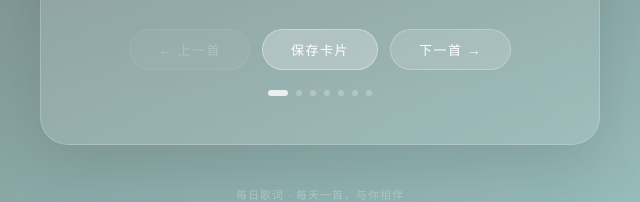
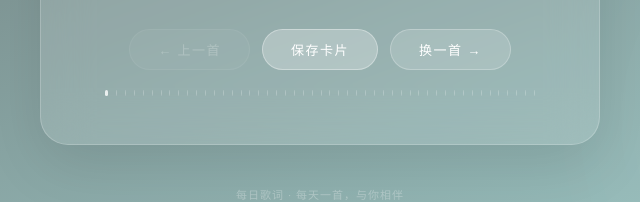
Before and after one commit to pavelwu-27/daily-lyric, a plain HTML site: page docs/index.html in a window 1280 px wide. Shown: the part 578-780 px from the top of the page, 320-960 px from the left. Drawn offline with Linux system fonts and the light colour scheme.

Commit message:
feat: add unlimited refresh with API + larger local pool

```diff
--- a/docs/data.json
+++ b/docs/data.json
@@ -1,6 +1,6 @@
 {
   "date": "6月3日 周三",
-  "generated_at": "2026-06-03T11:39:17.445739",
+  "generated_at": "2026-06-03T14:14:47.643350",
   "lyrics": [
     {
       "song": "雨天",
@@ -27,25 +27,25 @@
       "theme_bg": "gentle"
     },
     {
-      "song": "岁月里的花",
-      "artist": "莫文蔚",
+      "song": "岁月如笔写春秋",
+      "artist": "河南三妹",
       "lyric": [
-        "生活永远不会亏待你我认真的剎那",
-        "愿三月有耕耘九月有惊讶",
-        "牵你的手啊在岁月种下鲜花",
-        "在寻常烟火人家用漫长慢慢地回答"
+        "岁月如笔写春秋，一生知己最难求",
+        "相逢本是百年修，缘聚今生不可丢",
+        "时光似酒酿温柔，心事诉与明月收",
+        "若问情根深几许，朝朝暮暮共白头"
       ],
       "theme": "时光",
       "theme_bg": "time"
     },
     {
-      "song": "有可能的夜晚（治愈版）",
-      "artist": "余夏",
+      "song": "五月天 (五月的天 刚诞生的夏天)",
+      "artist": "晴日西多士, 屿川",
       "lyric": [
-        "让我成为你的有可能",
-        "当你突然看我的时候",
-        "当话语开始多余的时候",
-        "当心慢慢靠近的时候"
+        "唱出一首五月天",
+        "刚诞生的夏天",
+        "才完成的爱恋",
+        "紧握的手里面"
       ],
       "theme": "治愈",
       "theme_bg": "healing"
@@ -63,13 +63,13 @@
       "theme_bg": "romantic"
     },
     {
-      "song": "花开",
-      "artist": "Copy, BT07, YM牧童",
+      "song": "我的小宝贝",
+      "artist": "花开",
       "lyric": [
-        "再也没有什么能后悔",
-        "你知道我不能再后退",
-        "未来有多远 像过眼云烟",
-        "就在一瞬间 我能看到永远"
+        "期待着你的拥抱 我的小宝贝",
+        "多么想牵着你的手 躺在那小山坡",
+        "静静的听你诉说 你幸福的往事",
+        "期待着你的回来 我的小宝贝"
       ],
       "theme": "花",
       "theme_bg": "flower"
@@ -85,6 +85,508 @@
       ],
       "theme": "雨",
       "theme_bg": "rain"
+    },
+    {
+      "song": "海风把我轻轻带回家",
+      "artist": "蜜思安",
+      "lyric": [
+        "终于懂得安静多珍贵呀",
+        "[Chorus]",
+        "海风把我轻轻带回家",
+        "一下一下，绕过了喧哗"
+      ],
+      "theme": "故乡",
+      "theme_bg": "hometown"
+    },
+    {
+      "song": "独处",
+      "artist": "夏天Alex",
+      "lyric": [
+        "也许是心肝成为俘虏",
+        "哭泣 任凭泪水的肆虐",
+        "睡眠 脱下疲惫的依恋",
+        "梦里面回忆倔强的纪念"
+      ],
+      "theme": "孤独",
+      "theme_bg": "lonely"
+    },
+    {
+      "song": "飞吧！少年",
+      "artist": "拯救世界的狗子",
+      "lyric": [
+        "缄默向命运呐喊",
+        "少年的梦喧沸过指尖",
+        "半途终而分散",
+        "到底如何 凭借什么去与你并肩"
+      ],
+      "theme": "热血",
+      "theme_bg": "passion"
+    },
+    {
+      "song": "影",
+      "artist": "巴音汗",
+      "lyric": [
+        "你牵着我的手心也很温暖",
+        "你带给我的快乐",
+        "阴雨天也变成彩色",
+        "纵使平常小矛盾也会有百个"
+      ],
+      "theme": "雨",
+      "theme_bg": "rain"
+    },
+    {
+      "song": "起风了",
+      "artist": "冯沁苑(买辣椒也用券)",
+      "lyric": [
+        "从前初识这世间",
+        "看着天边似在眼前",
+        "也甘愿赴汤蹈火去走它一遍",
+        "如今走过这世间"
+      ],
+      "theme": "青春",
+      "theme_bg": "youth"
+    },
+    {
+      "song": "雨天",
+      "artist": "孙燕姿",
+      "lyric": [
+        "牵手和分手来自同一双手",
+        "我却为何不懂挽留",
+        "你能体谅 我有雨天",
+        "偶尔胆怯 你都了解"
+      ],
+      "theme": "雨",
+      "theme_bg": "rain"
+    },
+    {
+      "song": "倒带时钟",
+      "artist": "Kailina (GLIT5)",
+      "lyric": [
+        "空荡的教室阳光倾斜",
+        "黑板的字迹还留着未写完的永远",
+        "晚风掠过寂静的长街",
+        "路灯拉长孤单的影子好纠结"
+      ],
+      "theme": "时光",
+      "theme_bg": "time"
+    },
+    {
+      "song": "夏夜蝉鸣时",
+      "artist": "小元RaB",
+      "lyric": [
+        "把牵挂缝进布底上",
+        "如今蝉声还一样",
+        "只是故人已远隔山岗",
+        "夏夜总带着三分燥"
+      ],
+      "theme": "夜",
+      "theme_bg": "night"
+    },
+    {
+      "song": "槐荫巷里听蝉鸣",
+      "artist": "HITA",
+      "lyric": [
+        "五月榴花压枝欲坠照眼明",
+        "百花深处 咿呀唱 迤逦行",
+        "提笼架画眉 淡看流年影",
+        "晨钟暮鼓声声去 旧时情"
+      ],
+      "theme": "热血",
+      "theme_bg": "passion"
+    },
+    {
+      "song": "告白",
+      "artist": "李大奔BENZO",
+      "lyric": [
+        "Shawty you ain‘t gotta change",
+        "Imma‘ be the one for you",
+        "Just know I got you",
+        "Cuz girl you my gang"
+      ],
+      "theme": "浪漫",
+      "theme_bg": "romantic"
+    },
+    {
+      "song": "蝉鸣",
+      "artist": "陈弗来Frank",
+      "lyric": [
+        "能不能停了四季",
+        "如果伤痛都变成蝉鸣",
+        "过两个月就没有音讯",
+        "像风一样自由"
+      ],
+      "theme": "温柔",
+      "theme_bg": "gentle"
+    },
+    {
+      "song": "梦境",
+      "artist": "檀健次",
+      "lyric": [
+        "故事里的那段年轻  让我不由相信",
+        "愿 山长水远 见到你",
+        "原来  在寂静的人间听过你",
+        "错身过  每个都有你的繁华街景"
+      ],
+      "theme": "梦境",
+      "theme_bg": "dream"
+    },
+    {
+      "song": "追你远方的背影",
+      "artist": "海风飞",
+      "lyric": [
+        "你说前方有最美的彩虹",
+        "你说远方有闪耀的星空",
+        "你说为了理想要努力攀登",
+        "你说为了目标要风雨兼程"
+      ],
+      "theme": "自由",
+      "theme_bg": "freedom"
+    },
+    {
+      "song": "天上",
+      "artist": "等一下就回家, 陈一豪Clear",
+      "lyric": [
+        "我想我会知晓",
+        "眼下这颗小火苗",
+        "拿你狗眼看我的弱小？",
+        "便利贴粘在桌角"
+      ],
+      "theme": "故乡",
+      "theme_bg": "hometown"
+    },
+    {
+      "song": "奔跑",
+      "artist": "海风",
+      "lyric": [
+        "天再黑我也执着追逐梦想",
+        "坎坷再多梦想不被埋葬",
+        "只要有你我就有希望",
+        "在每个放弃边缘"
+      ],
+      "theme": "青春",
+      "theme_bg": "youth"
+    },
+    {
+      "song": "独蝉鸣",
+      "artist": "小哲",
+      "lyric": [
+        "作词 : 小哲",
+        "作曲 : 小哲",
+        "编曲 : 小哲"
+      ],
+      "theme": "孤独",
+      "theme_bg": "lonely"
+    },
+    {
+      "song": "海浪般夏天",
+      "artist": "一只北辰星",
+      "lyric": [
+        "蝉鸣的季节要和你",
+        "环游整个夏天",
+        "在故事的第一篇",
+        "总是写相遇画面"
+      ],
+      "theme": "海",
+      "theme_bg": "ocean"
+    },
+    {
+      "song": "拥抱海风",
+      "artist": "何倩盈, 网易云音乐校园",
+      "lyric": [
+        "我都快要得意忘形",
+        "你和天空相互辉映",
+        "你就像是一颗恒星",
+        "是心电感应 望向你眼睛"
+      ],
+      "theme": "青春",
+      "theme_bg": "youth"
+    },
+    {
+      "song": "阳光治愈",
+      "artist": "斯人",
+      "lyric": [
+        "阴霾会消散乌云终会退场",
+        "掌心捧住那束不灭的光",
+        "光永远都在只要你愿意抬头",
+        "抚平所有疲惫温暖每个角落"
+      ],
+      "theme": "治愈",
+      "theme_bg": "healing"
+    },
+    {
+      "song": "夜 · 海风",
+      "artist": "不可撤销乐队",
+      "lyric": [
+        "you and me",
+        "是的 他们在",
+        "亲吻吧，拥抱真理",
+        "吉他 : 小小/吴文青树"
+      ],
+      "theme": "夜",
+      "theme_bg": "night"
+    },
+    {
+      "song": "回家 (feat. 王以太)",
+      "artist": "李尔新, 王以太",
+      "lyric": [
+        "照应着墙壁的斑驳",
+        "go home",
+        "一句吃饭没有",
+        "她在告诉我life is beautiful"
+      ],
+      "theme": "故乡",
+      "theme_bg": "hometown"
+    },
+    {
+      "song": "流浪（抖音热门版）（翻自 江辰）（Stray）",
+      "artist": "Laziness惰",
+      "lyric": [
+        "听窗外大雨浠沥 浠沥 浠沥沥",
+        "它慢慢淋湿了回忆里面的自己",
+        "吹散我在风中暗里隐藏的秘密",
+        "消失的痕迹 和陌生的泥泞"
+      ],
+      "theme": "自由",
+      "theme_bg": "freedom"
+    },
+    {
+      "song": "我们一起喝着啤酒看着海吹着海风消失在那个夜晚",
+      "artist": "华中浪漫革命",
+      "lyric": [
+        "在这空无一人的海岸线奔跑",
+        "我们跑呀跑 逃啊逃",
+        "海水打湿了我们的脚",
+        "你停了下来 转过身 轻轻吻我的唇"
+      ],
+      "theme": "孤独",
+      "theme_bg": "lonely"
+    },
+    {
+      "song": "阳光治愈",
+      "artist": "斯人",
+      "lyric": [
+        "阴霾会消散乌云终会退场",
+        "掌心捧住那束不灭的光",
+        "光永远都在只要你愿意抬头",
+        "抚平所有疲惫温暖每个角落"
+      ],
+      "theme": "治愈",
+      "theme_bg": "healing"
+    },
+    {
+      "song": "追你远方的背影",
+      "artist": "海风飞",
+      "lyric": [
+        "你说前方有最美的彩虹",
+        "你说远方有闪耀的星空",
+        "你说为了理想要努力攀登",
+        "你说为了目标要风雨兼程"
+      ],
+      "theme": "离别",
+      "theme_bg": "farewell"
+    },
+    {
+      "song": "New Boy",
+      "artist": "房东的猫, 陈婧霏",
+      "lyric": [
+        "我们的未来该有多酷",
+        "是的我看见到处是阳光",
+        "快乐在城市上空飘扬",
+        "新世界来的像梦一样"
+      ],
+      "theme": "热血",
+      "theme_bg": "passion"
+    },
+    {
+      "song": "幻想",
+      "artist": "赵偲旖",
+      "lyric": [
+        "只要不哭出声  就不痛",
+        "而我的梦 深藏心中",
+        "只有 甜蜜的幻想 诠释 你和我",
+        "担心得到太遥远 梦已不够"
+      ],
+      "theme": "梦境",
+      "theme_bg": "dream"
+    },
+    {
+      "song": "岁月 (Live)",
+      "artist": "那英, 斯丹曼簇",
+      "lyric": [
+        "让你心境永远不会近黄昏",
+        "我心中不会有黄昏",
+        "有你在永远像初春的清晨",
+        "生活是个复杂的剧本"
+      ],
+      "theme": "时光",
+      "theme_bg": "time"
+    },
+    {
+      "song": "再见",
+      "artist": "张震岳",
+      "lyric": [
+        "不回头地走下去",
+        "我怕我没有机会",
+        "跟你说一声再见",
+        "因为也许就再也见不到你"
+      ],
+      "theme": "离别",
+      "theme_bg": "farewell"
+    },
+    {
+      "song": "潮汐",
+      "artist": "波兰海风",
+      "lyric": [
+        "没有那么无法代替",
+        "你会在无息的夜色中",
+        "记得开始那天",
+        "现在还是偶尔想起"
+      ],
+      "theme": "海",
+      "theme_bg": "ocean"
+    },
+    {
+      "song": "旧时光里的蝉鸣",
+      "artist": "幻想FYZ",
+      "lyric": [
+        "一生都，不会遗忘",
+        "放学的路上，伙伴排成行",
+        "弹珠和纸鸢，装满了行囊",
+        "傍晚的炊烟，飘在屋顶上"
+      ],
+      "theme": "时光",
+      "theme_bg": "time"
+    },
+    {
+      "song": "陽光",
+      "artist": "曹格",
+      "lyric": [
+        "就连长夜寂寞都不见了",
+        "因为天空这么大 烦恼就变的渺小",
+        "换个想法世界美的不一样",
+        "庸庸碌碌的累 每一天"
+      ],
+      "theme": "治愈",
+      "theme_bg": "healing"
+    },
+    {
+      "song": "追你远方的背影",
+      "artist": "海风飞",
+      "lyric": [
+        "你说前方有最美的彩虹",
+        "你说远方有闪耀的星空",
+        "你说为了理想要努力攀登",
+        "你说为了目标要风雨兼程"
+      ],
+      "theme": "自由",
+      "theme_bg": "freedom"
+    },
+    {
+      "song": "阳光治愈",
+      "artist": "斯人",
+      "lyric": [
+        "阴霾会消散乌云终会退场",
+        "掌心捧住那束不灭的光",
+        "光永远都在只要你愿意抬头",
+        "抚平所有疲惫温暖每个角落"
+      ],
+      "theme": "治愈",
+      "theme_bg": "healing"
+    },
+    {
+      "song": "《1/4光年外的你》",
+      "artist": "心声纪胡瑶",
+      "lyric": [
+        "一起在夜色里漫步，穿过宵夜摊的喧闹，",
+        "每个微小瞬间，像星光在心中闪耀，",
+        "你总是记得，最细微的心愿，",
+        "爱的温柔，悄然融入了时光的每一秒。"
+      ],
+      "theme": "思念",
+      "theme_bg": "miss"
+    },
+    {
+      "song": "夜晚",
+      "artist": "Julia吴卓源",
+      "lyric": [
+        "别的烦恼让人全丢到后头",
+        "这个夜里想去那里",
+        "有你在的街景带着回忆",
+        "快点答应我时间空着"
+      ],
+      "theme": "夜",
+      "theme_bg": "night"
+    },
+    {
+      "song": "夏天的雨是小猫",
+      "artist": "Dizzy.TC3, 洛天依",
+      "lyric": [
+        "夏天的雨是小猫",
+        "无聊的时候就想要撒娇",
+        "这夏天的雨是合照",
+        "上面有着你和我的笑"
+      ],
+      "theme": "雨",
+      "theme_bg": "rain"
+    },
+    {
+      "song": "回家",
+      "artist": "罗布桑珠",
+      "lyric": [
+        "作词 : 罗布桑珠",
+        "作曲 : 罗布桑珠",
+        "编曲 : 旦旦"
+      ],
+      "theme": "故乡",
+      "theme_bg": "hometown"
+    },
+    {
+      "song": "风",
+      "artist": "JOE J 角吾杰",
+      "lyric": [
+        "作词 : 章古泽丹",
+        "作曲 : JOE J 角吾杰",
+        "编曲 : 张北辰",
+        "制作人：角吾杰"
+      ],
+      "theme": "风",
+      "theme_bg": "wind"
+    },
+    {
+      "song": "雨中的宁静与阳光",
+      "artist": "村长长",
+      "lyric": [
+        "雨开始淅淅沥沥的下",
+        "雨滴轻轻打湿我的脸颊",
+        "我不害怕 也不去想",
+        "只想静静的感受着雨中的安详"
+      ],
+      "theme": "雨",
+      "theme_bg": "rain"
+    },
+    {
+      "song": "岁月是一把琴弦",
+      "artist": "高塘兵兵",
+      "lyric": [
+        "音符在风中飘散。",
+        "我们在旋律中徘徊，寻找着记忆的碎片，",
+        "那些曾经的温暖。",
+        "每一个音符都有故事，每一段旋律都有情感，"
+      ],
+      "theme": "时光",
+      "theme_bg": "time"
+    },
+    {
+      "song": "故乡",
+      "artist": "许巍",
+      "lyric": [
+        "总是在梦里我看到你无助的双眼",
+        "我的心又一次被唤醒",
+        "我站在这里想起和你曾经离别情景",
+        "你站在人群中间那么孤单"
+      ],
+      "theme": "故乡",
+      "theme_bg": "hometown"
     }
   ]
 }
--- a/docs/index.html
+++ b/docs/index.html
@@ -313,6 +313,9 @@ body.default  { background: linear-gradient(160deg, #f6d365 0%, #fda085 100%); }
 <script>
 let lyrics = [];
 let currentIndex = 0;
+let apiOffset = 0;  // API 刷新偏移
+// 替换为你部署的 Worker 地址
+const API_URL = 'https://daily-lyric-api.pavelwu-27.workers.dev/api/lyric';
 
 // 粒子
 function createParticles() {
@@ -339,9 +342,12 @@ function renderLyric(index) {
     `<div class="line" style="animation-delay:${0.15 + i * 0.12}s">${line}</div>`
   ).join('');
 
-  const dotsHtml = lyrics.map((_, i) =>
+  const dotsHtml = lyrics.slice(0, 50).map((_, i) =>
     `<div class="dot-indicator${i === index ? ' active' : ''}" onclick="renderLyric(${i})"></div>`
   ).join('');
+
+  // 如果歌词超过本地池，显示更多指示
+  const moreDots = lyrics.length > 50 ? '<div class="dot-indicator" style="opacity:0.15">+</div>' : '';
 
   const card = document.getElementById('card');
   card.style.animation = 'none';
@@ -363,10 +369,35 @@ function renderLyric(index) {
     <div class="actions">
       <button class="btn" onclick="renderLyric(currentIndex-1)" ${index === 0 ? 'disabled' : ''}>&larr; 上一首</button>
       <button class="btn primary" onclick="downloadCard()">保存卡片</button>
-      <button class="btn" onclick="renderLyric(currentIndex+1)" ${index >= lyrics.length - 1 ? 'disabled' : ''}>下一首 &rarr;</button>
+      <button class="btn" onclick="fetchNext()">换一首 &rarr;</button>
     </div>
-    <div class="indicator">${dotsHtml}</div>
+    <div class="indicator">${dotsHtml}${moreDots}</div>
   `;
+}
+
+// 从 API 获取下一首
+async function fetchNext() {
+  const card = document.getElementById('card');
+  card.innerHTML = '<div class="loading">正在挑选新的歌词</div>';
+  document.body.className = 'default';
+
+  try {
+    const res = await fetch(`${API_URL}?offset=${apiOffset}`);
+    const data = await res.json();
+    if (data.error) throw new Error(data.error);
+    apiOffset++;
+    lyrics.push(data);
+    renderLyric(lyrics.length - 1);
+  } catch (e) {
+    // API 失败，从本地池随机挑一首
+    if (lyrics.length > 1) {
+      let next;
+      do { next = Math.floor(Math.random() * lyrics.length); } while (next === currentIndex && lyrics.length > 1);
+      renderLyric(next);
+    } else {
+      card.innerHTML = '<div style="opacity:0.8">获取失败，请稍后再试</div>';
+    }
+  }
 }
 
 function downloadCard() {
```
Also changed, not shown: 1 other file.
